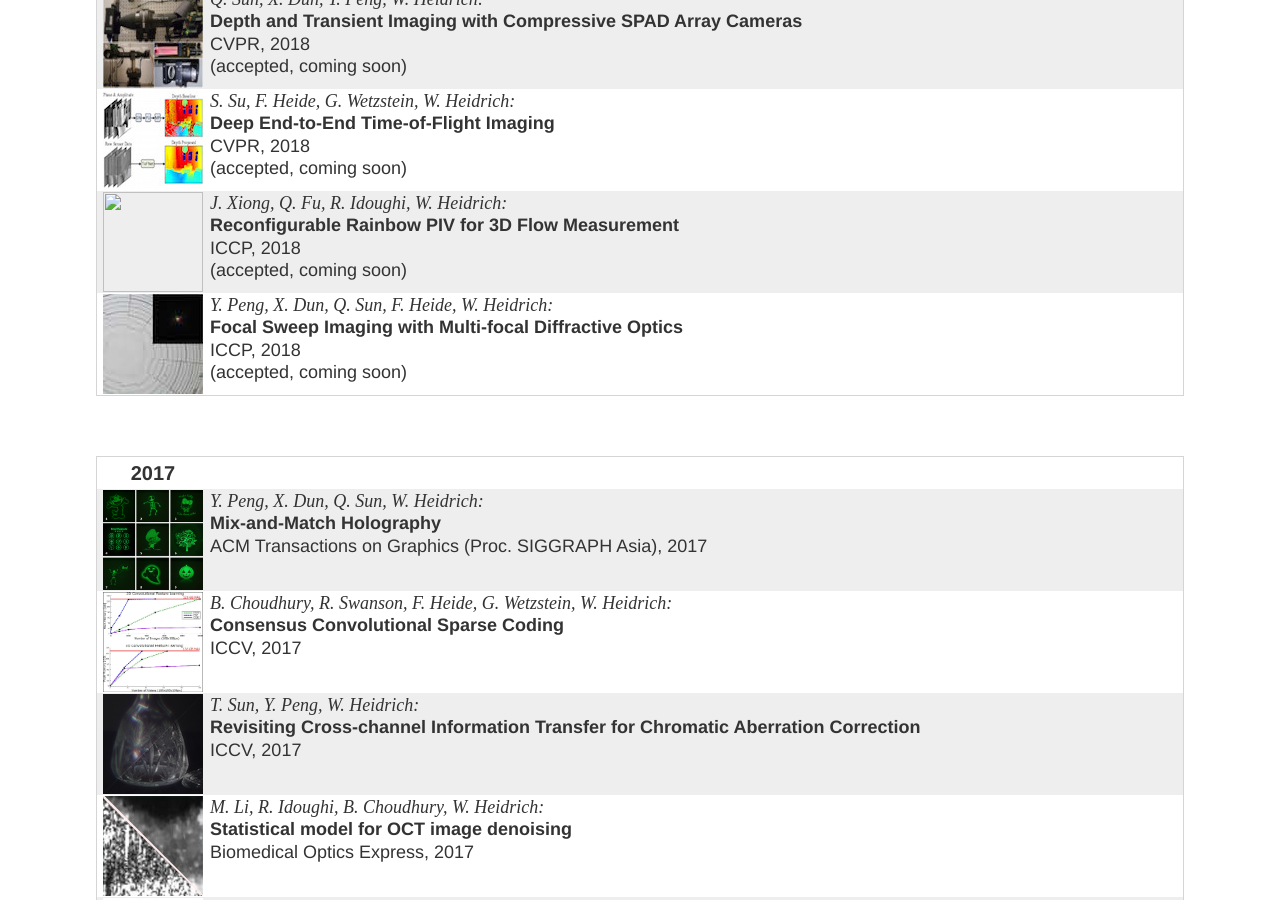
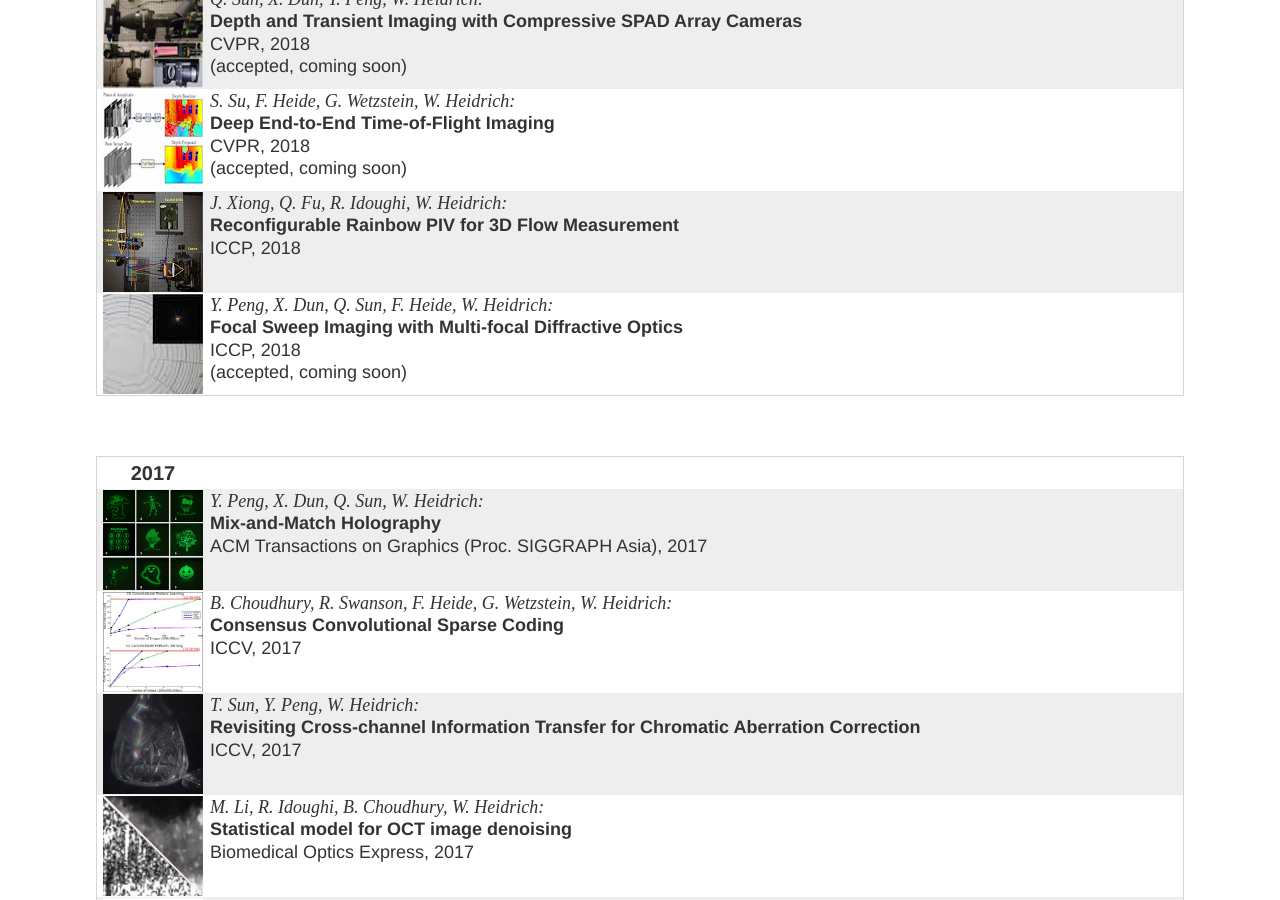
Before and after one commit to vccimaging/vccimaging.github.io, a Jekyll site: the page built from publications.html, in a window 1280 px wide and 900 px high, scrolled down 535 px. Built offline with Jekyll 4.4.1, drawn with Linux system fonts in a browser that asks for light colours.

Commit message:
Update publications.yaml

```diff
--- a/_data/publications.yaml
+++ b/_data/publications.yaml
@@ -31,7 +31,8 @@
     - W. Heidrich
   venue: ICCP
   year: 2018
-  note: accepted, coming soon
+  thumbnail: /Publications/Xiong2017RainbowPIV/thumb_encoded.jpg
+
 
 - id: Peng2018FocalSweep
   title: Focal Sweep Imaging with Multi-focal Diffractive Optics
```
